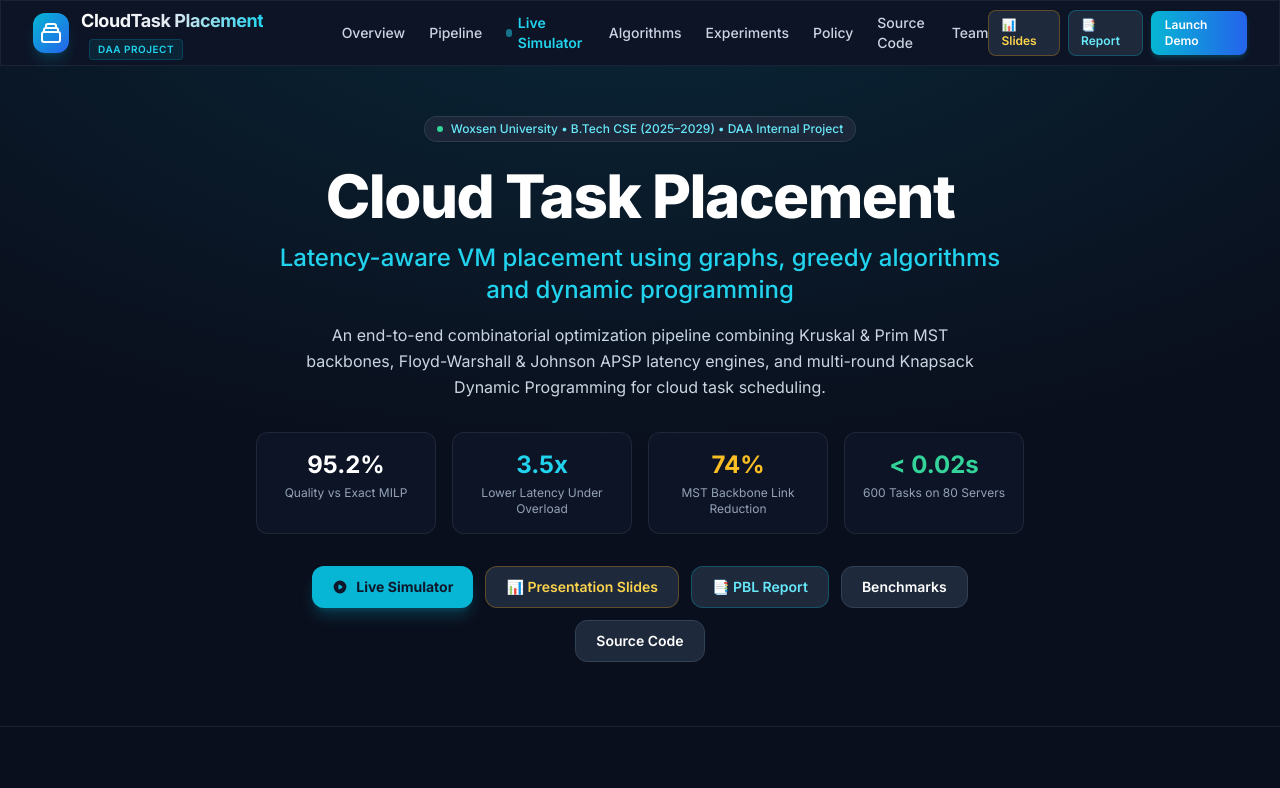
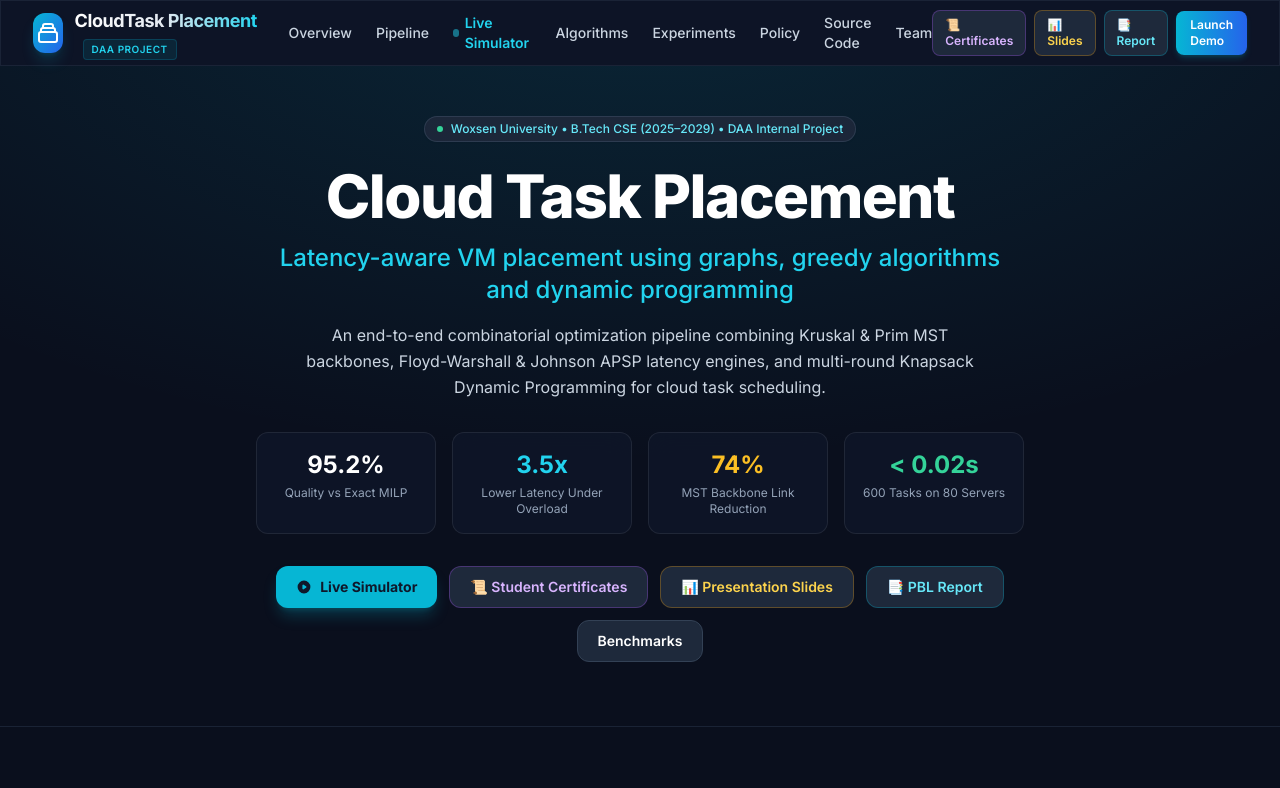
Before and after one commit to keerthanchowdary0369/cloud-task-placement, a plain HTML site: page index.html in a window 1280 px wide. Shown: the top 788 px of the page. Drawn offline with nearby package versions, Linux system fonts and the light colour scheme.

Commit message:
docs: add student certificates and credentials (CERTIFICATES.md) with direct GitHub viewing

```diff
--- a/index.html
+++ b/index.html
@@ -67,6 +67,9 @@
       </nav>
 
       <div class="flex items-center gap-2">
+        <a href="https://github.com/keerthanchowdary0369/cloud-task-placement/blob/main/CERTIFICATES.md" target="_blank" class="hidden sm:inline-flex px-3 py-1.5 text-xs font-semibold rounded-lg bg-slate-800 hover:bg-slate-700 text-purple-300 border border-purple-500/30 transition items-center gap-1">
+          📜 Certificates
+        </a>
         <a href="https://github.com/keerthanchowdary0369/cloud-task-placement/blob/main/PRESENTATION.md" target="_blank" class="hidden sm:inline-flex px-3 py-1.5 text-xs font-semibold rounded-lg bg-slate-800 hover:bg-slate-700 text-amber-300 border border-amber-500/30 transition items-center gap-1">
           📊 Slides
         </a>
@@ -128,6 +131,9 @@
             </svg>
             Live Simulator
           </a>
+          <a href="https://github.com/keerthanchowdary0369/cloud-task-placement/blob/main/CERTIFICATES.md" target="_blank" class="px-5 py-2.5 rounded-xl bg-slate-800 hover:bg-slate-700 text-purple-300 font-semibold text-xs sm:text-sm border border-purple-500/30 transition flex items-center gap-1.5">
+            📜 Student Certificates
+          </a>
           <a href="https://github.com/keerthanchowdary0369/cloud-task-placement/blob/main/PRESENTATION.md" target="_blank" class="px-5 py-2.5 rounded-xl bg-slate-800 hover:bg-slate-700 text-amber-300 font-semibold text-xs sm:text-sm border border-amber-500/30 transition flex items-center gap-1.5">
             📊 Presentation Slides
           </a>
@@ -136,9 +142,6 @@
           </a>
           <a href="#experiments" class="px-5 py-2.5 rounded-xl bg-slate-800 hover:bg-slate-700 text-white font-semibold text-xs sm:text-sm border border-slate-700 transition">
             Benchmarks
-          </a>
-          <a href="#codebase" class="px-5 py-2.5 rounded-xl bg-slate-800 hover:bg-slate-700 text-white font-semibold text-xs sm:text-sm border border-slate-700 transition">
-            Source Code
           </a>
         </div>
       </div>
```
Also changed, not shown: certificates/hackerrank_python_certificate.png (added), certificates/leetcode_dsa_progress_1.png (added), certificates/leetcode_solution_submission.png (added), certificates/simplilearn_dsa_certificate.png (added), 3 other files.
